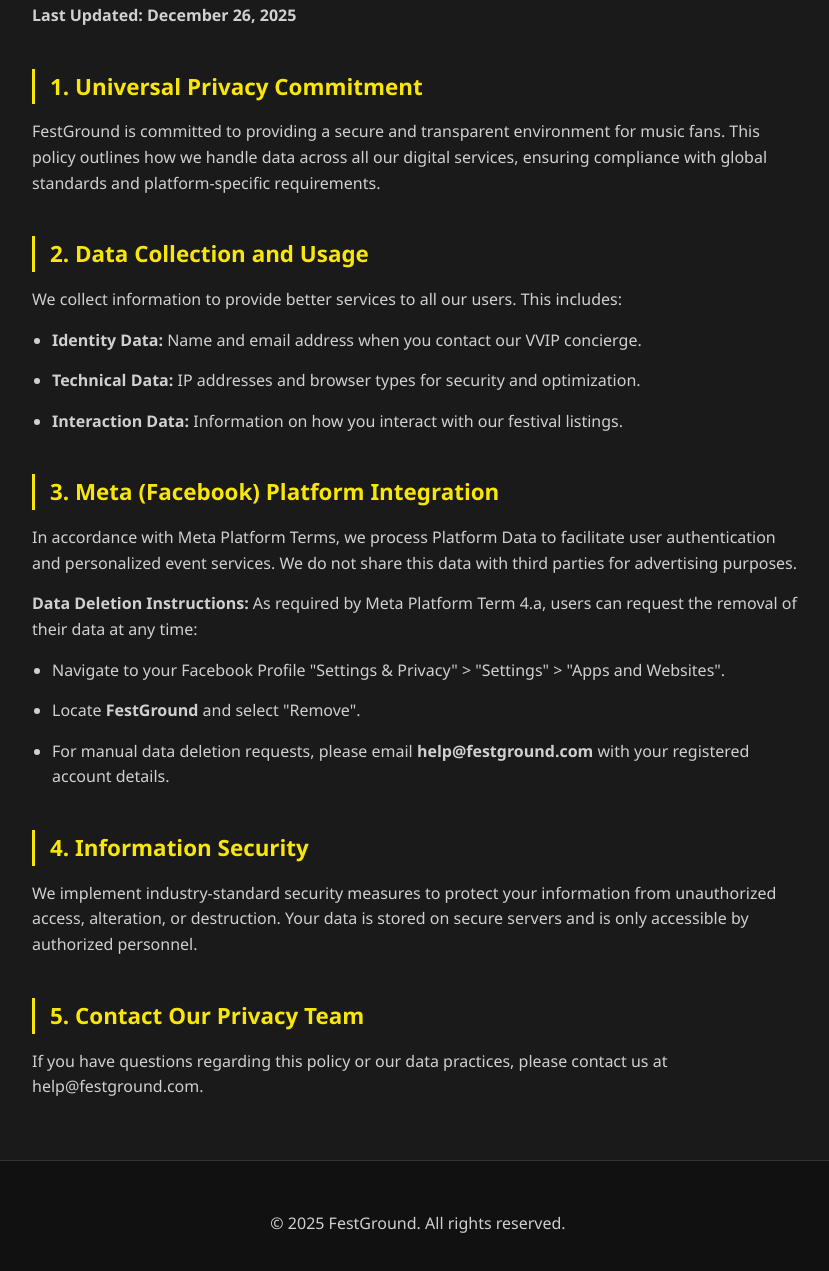
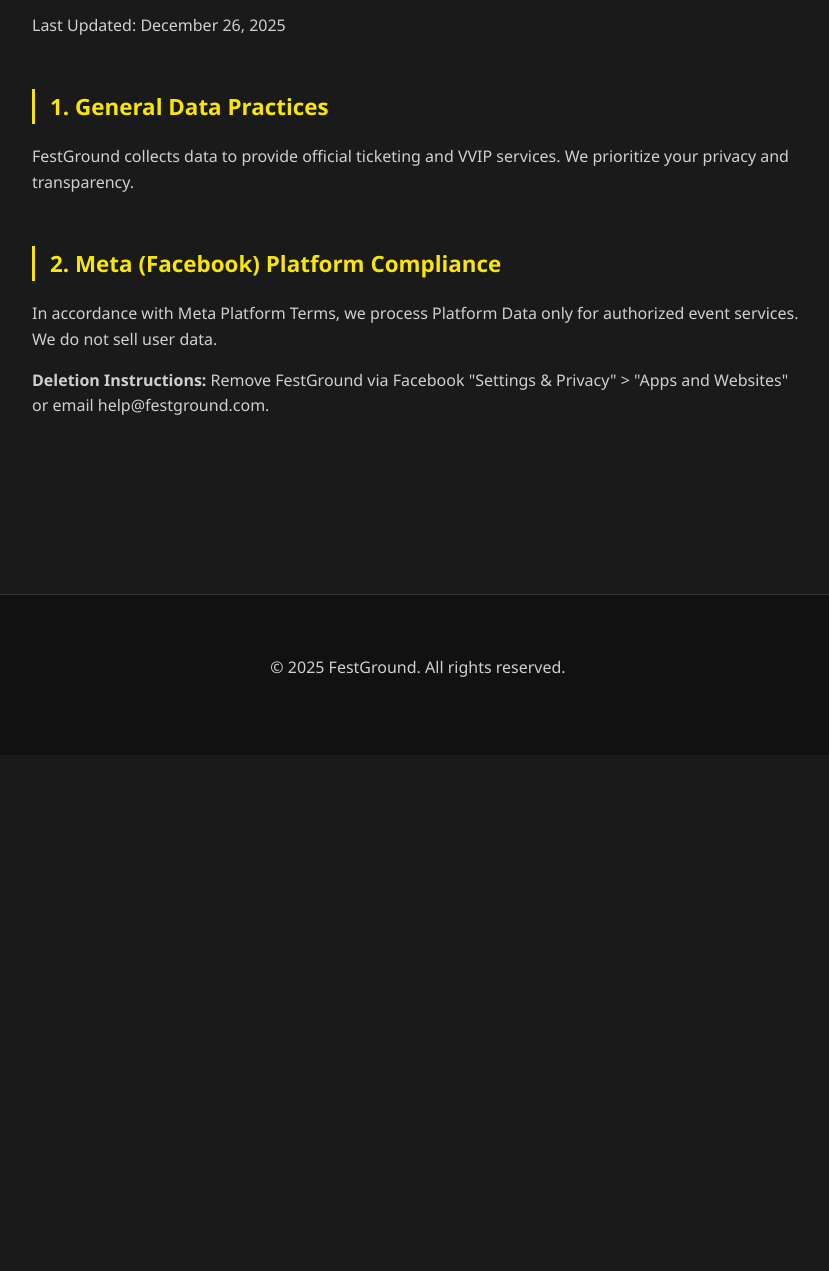
Before and after one commit to Liang/fg, a plain HTML site: page privacy.html in a window 1280 px wide. Shown: the part 211-1482 px from the top of the page, without its empty margins (222-1051 px from the left). After the commit the page ends 966 px from the top, so only its background shows below. Drawn offline with Linux system fonts and the light colour scheme.

Commit message:
Update privacy.html

```diff
--- a/privacy.html
+++ b/privacy.html
@@ -12,19 +12,10 @@
             --primary-text: #ffffff;
             --secondary-text: #d0d0d0;
             --accent-color: #f9e609;
-            --accent-gradient: linear-gradient(90deg, #f9e609 0%, #ffc600 100%);
             --nav-height: 70px;
         }
-
         * { margin: 0; padding: 0; box-sizing: border-box; font-family: 'Segoe UI', sans-serif; }
-
-        body {
-            background-color: var(--bg-color);
-            color: var(--primary-text);
-            line-height: 1.6;
-        }
-
-        /* --- SHARED HEADER STYLE --- */
+        body { background-color: var(--bg-color); color: var(--primary-text); line-height: 1.6; }
         header {
             background-color: var(--nav-bg);
             height: var(--nav-height);
@@ -34,74 +25,27 @@
             padding: 0 5%;
             position: sticky;
             top: 0;
-            z-index: 1000;
             border-bottom: 1px solid #333;
             backdrop-filter: blur(10px);
+            z-index: 1000;
         }
-
-        .logo img { height: 40px; cursor: pointer; }
-
+        .logo img { height: 40px; }
         nav ul { display: flex; list-style: none; }
         nav ul li { margin-left: 30px; }
-        nav ul li a {
-            color: var(--primary-text);
-            text-decoration: none;
-            text-transform: uppercase;
-            font-size: 14px;
-            font-weight: 500;
-        }
-        nav ul li a:hover { color: var(--accent-color); }
+        nav ul li a { color: #fff; text-decoration: none; text-transform: uppercase; font-size: 14px; }
+        .menu-toggle { display: none; background: none; border: none; color: var(--accent-color); font-size: 2rem; }
 
-        .menu-toggle { display: none; background: none; border: none; color: var(--accent-color); font-size: 2rem; cursor: pointer; }
+        .policy-main { max-width: 900px; margin: 60px auto; padding: 0 5% 100px; }
+        h1 { font-size: 2.5rem; margin-bottom: 30px; }
+        h2 { font-size: 1.4rem; color: var(--accent-color); margin-top: 50px; margin-bottom: 20px; border-left: 3px solid var(--accent-color); padding-left: 15px; }
+        p, li { color: var(--secondary-text); margin-bottom: 15px; }
+        ul { padding-left: 20px; }
 
-        /* --- POLICY CONTENT STYLE --- */
-        .policy-main {
-            max-width: 900px;
-            margin: 60px auto;
-            padding: 0 5%;
-            min-height: 70vh;
-        }
+        footer { padding: 60px 5%; background-color: #111; border-top: 1px solid #333; text-align: center; }
 
-        h1 { font-size: 2.5rem; margin-bottom: 20px; color: #fff; }
-        h2 {
-            font-size: 1.4rem;
-            color: var(--accent-color);
-            margin-top: 40px;
-            margin-bottom: 15px;
-            border-left: 3px solid var(--accent-color);
-            padding-left: 15px;
-        }
-        p, li { color: var(--secondary-text); margin-bottom: 15px; }
-        ul { padding-left: 20px; margin-bottom: 20px; }
-
-        /* --- FOOTER RWA --- */
-        footer {
-            padding: 50px 5%;
-            background-color: #111;
-            border-top: 1px solid #333;
-            text-align: center;
-        }
-        .footer-content {
-            max-width: 1200px;
-            margin: 0 auto;
-            display: flex;
-            flex-direction: column;
-            align-items: center;
-            gap: 12px;
-        }
-
-        /* --- MOBILE RESPONSIVE --- */
         @media (max-width: 768px) {
             .menu-toggle { display: block; }
-            nav ul {
-                display: none;
-                flex-direction: column;
-                position: absolute;
-                top: 70px;
-                left: 0;
-                width: 100%;
-                background: var(--card-bg);
-            }
+            nav ul { display: none; flex-direction: column; position: absolute; top: 70px; left: 0; width: 100%; background: var(--card-bg); }
             nav.mobile-menu ul { display: flex; }
             nav ul li { margin: 0; border-bottom: 1px solid #333; text-align: center; }
             nav ul li a { display: block; padding: 15px; }
@@ -109,11 +53,8 @@
     </style>
 </head>
 <body>
-
     <header>
-        <div class="logo">
-            <a href="index.html"><img src="logo.png" alt="FestGround"></a>
-        </div>
+        <div class="logo"><a href="index.html"><img src="logo.png" alt="FestGround"></a></div>
         <nav id="main-nav">
             <ul>
                 <li><a href="index.html">Home</a></li>
@@ -127,55 +68,20 @@
 
     <main class="policy-main">
         <h1>Privacy Policy</h1>
-        <p><strong>Last Updated: December 26, 2025</strong></p>
-
+        <p>Last Updated: December 26, 2025</p>
         <section>
-            <h2>1. Universal Privacy Commitment</h2>
-            <p>FestGround is committed to providing a secure and transparent environment for music fans. This policy outlines how we handle data across all our digital services, ensuring compliance with global standards and platform-specific requirements.</p>
+            <h2>1. General Data Practices</h2>
+            <p>FestGround collects data to provide official ticketing and VVIP services. We prioritize your privacy and transparency.</p>
         </section>
-
         <section>
-            <h2>2. Data Collection and Usage</h2>
-            <p>We collect information to provide better services to all our users. This includes:</p>
-            <ul>
-                <li><strong>Identity Data:</strong> Name and email address when you contact our VVIP concierge.</li>
-                <li><strong>Technical Data:</strong> IP addresses and browser types for security and optimization.</li>
-                <li><strong>Interaction Data:</strong> Information on how you interact with our festival listings.</li>
-            </ul>
-        </section>
-
-        <section>
-            <h2>3. Meta (Facebook) Platform Integration</h2>
-            <p>In accordance with Meta Platform Terms, we process Platform Data to facilitate user authentication and personalized event services. We do not share this data with third parties for advertising purposes.</p>
-            <p><strong>Data Deletion Instructions:</strong> As required by Meta Platform Term 4.a, users can request the removal of their data at any time:</p>
-            <ul>
-                <li>Navigate to your Facebook Profile "Settings & Privacy" > "Settings" > "Apps and Websites".</li>
-                <li>Locate <strong>FestGround</strong> and select "Remove".</li>
-                <li>For manual data deletion requests, please email <strong>help@festground.com</strong> with your registered account details.</li>
-            </ul>
-        </section>
-
-        <section>
-            <h2>4. Information Security</h2>
-            <p>We implement industry-standard security measures to protect your information from unauthorized access, alteration, or destruction. Your data is stored on secure servers and is only accessible by authorized personnel.</p>
-        </section>
-
-        <section>
-            <h2>5. Contact Our Privacy Team</h2>
-            <p>If you have questions regarding this policy or our data practices, please contact us at help@festground.com.</p>
+            <h2>2. Meta (Facebook) Platform Compliance</h2>
+            <p>In accordance with Meta Platform Terms, we process Platform Data only for authorized event services. We do not sell user data.</p>
+            <p><strong>Deletion Instructions:</strong> Remove FestGround via Facebook "Settings & Privacy" > "Apps and Websites" or email help@festground.com.</p>
         </section>
     </main>
 
-    <footer>
-        <div class="footer-content">
-            <p>&copy; 2025 FestGround. All rights reserved.</p>
-        </div>
-    </footer>
+    <footer><p>&copy; 2025 FestGround. All rights reserved.</p></footer>
 
-    <script>
-        function toggleMobileMenu() {
-            document.getElementById('main-nav').classList.toggle('mobile-menu');
-        }
-    </script>
+    <script>function toggleMobileMenu(){document.getElementById('main-nav').classList.toggle('mobile-menu');}</script>
 </body>
 </html>
```
